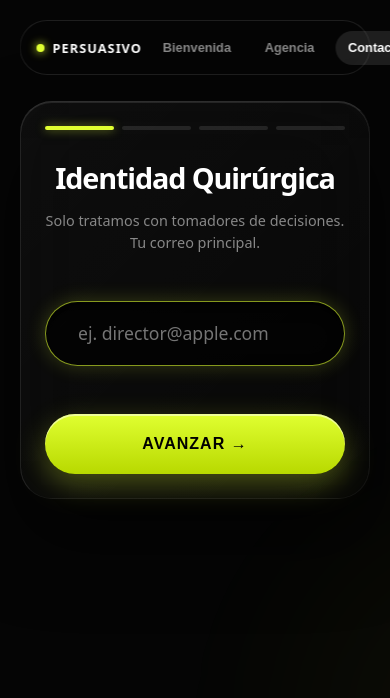
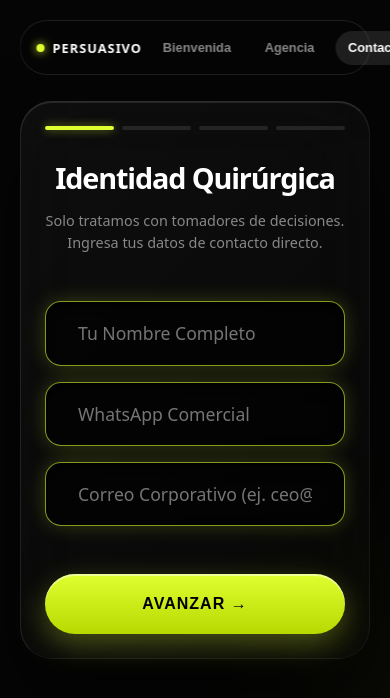
Before and after one commit to Persuasivo-AGS-cpu/Persuasivo.mx, a React (Vite) app: page /contacto in a window 390 px wide. Shown: the top 698 px of the page. Built offline with nearby package versions, Linux system fonts and the light colour scheme.

Commit message:
feat: added Name and Phone fields to contact flow step 1

```diff
--- a/src/components/Views/ContactFlow.jsx
+++ b/src/components/Views/ContactFlow.jsx
@@ -11,7 +11,7 @@ const supabase = createClient(supabaseUrl, supabaseKey);
 
 export default function ContactFlow({ setView }) {
   const [step, setStep] = useState(1);
-  const [formData, setFormData] = useState({ email: '', url: '', scope: [], budget: '' });
+  const [formData, setFormData] = useState({ name: '', phone: '', email: '', url: '', scope: [], budget: '' });
   const [status, setStatus] = useState('idle'); // idle, loading, success
   const [isFocused, setIsFocused] = useState(false);
 
@@ -30,7 +30,7 @@ export default function ContactFlow({ setView }) {
 
   const handleNext = (e) => {
     e.preventDefault();
-    if (step === 1 && !formData.email) return;
+    if (step === 1 && (!formData.email || !formData.name || !formData.phone)) return;
     if (step === 3 && formData.scope.length === 0) return;
 
     setStep(prev => prev + 1);
@@ -59,6 +59,8 @@ export default function ContactFlow({ setView }) {
             'Accept': 'application/json'
         },
         body: JSON.stringify({
+            Nombre: formData.name,
+            Whatsapp: formData.phone,
             Email: formData.email,
             URL_Empresa: formData.url,
             Vector_Elegido: formData.scope.join(', '),
@@ -72,13 +74,13 @@ export default function ContactFlow({ setView }) {
            title: `${formData.url || formData.email.split('@')[0]} - ${formData.scope.map(s => s === 'meta_ads' ? 'Ads' : s === 'redes' ? 'Social' : s === 'landing' ? 'Landing' : 'Web').join('+')}`,
            column_state: 'Backlog',
            priority: 'Alta',
-           description: `**LEAD ENTRANTE (LANDING PAGE)**\n\n- **Email Principal:** ${formData.email}\n- **URL/Empresa:** ${formData.url || 'N/A'}\n- **Inversión:** ${formData.budget}\n- **Servicios:** ${formData.scope.join(', ')}`
+           description: `**LEAD ENTRANTE (LANDING PAGE)**\n\n- **Nombre:** ${formData.name}\n- **Teléfono:** ${formData.phone}\n- **Email Principal:** ${formData.email}\n- **URL/Empresa:** ${formData.url || 'N/A'}\n- **Inversión:** ${formData.budget}\n- **Servicios:** ${formData.scope.join(', ')}`
         }]);
 
         // Inyectar simultáneamente al INBOX de Aterrizajes (onboarding_queue) para que suene la campana de notificaciones de la UI
         await supabase.from('onboarding_queue').insert([{
-           company_name: formData.url || formData.email.split('@')[0] || 'Lead Web',
-           sales_phone: formData.email,
+           company_name: formData.url || formData.name || formData.email.split('@')[0] || 'Lead Web',
+           sales_phone: formData.phone || formData.email,
            project_type: 'Contacto Express',
            pain_point: `Este prospecto llegó por el formulario rápido. \nPresupuesto asignado: ${formData.budget}`,
            hook: `Servicios solicitados: ${formData.scope.join(', ')}`,
@@ -249,7 +251,7 @@ export default function ContactFlow({ setView }) {
                   {step === 4 && "Filtro de Inversión"}
                 </h1>
                 <p style={{ marginTop: '1rem', color: '#888', fontSize: 'clamp(0.9rem, 3vw, 1.05rem)', lineHeight: 1.5 }}>
-                  {step === 1 && "Solo tratamos con tomadores de decisiones. Tu correo principal."}
+                  {step === 1 && "Solo tratamos con tomadores de decisiones. Ingresa tus datos de contacto directo."}
                   {step === 2 && "Ingresa la URL de tu corporativo (si existe). Si vienes a construir desde cero, sáltate este paso."}
                   {step === 3 && "¿En qué vectores necesitas fuerza operativa bruta? Puedes seleccionar múltiples opciones."}
                   {step === 4 && "Filtro comercial final. Requerimos ubicarnos en un espectro de inversión para ensamblar la propuesta."}
@@ -258,12 +260,26 @@ export default function ContactFlow({ setView }) {
 
               {/* CONTENIDO DEL PASO */}
               {step === 1 && (
-                <motion.div
-                  animate={{ borderColor: isFocused ? 'rgba(224, 255, 49, 0.6)' : 'rgba(255,255,255,0.08)' }}
-                  style={{ position: 'relative', display: 'flex', alignItems: 'center', background: 'rgba(0,0,0,0.6)', borderRadius: '9999px', border: '1px solid', boxShadow: isFocused ? '0 0 20px rgba(224, 255, 49, 0.2), inset 0 5px 15px rgba(0,0,0,0.8)' : 'inset 0 5px 15px rgba(0,0,0,0.8)', transition: 'box-shadow 0.3s ease' }}
-                >
-                  <input type="email" placeholder="ej. director@apple.com" value={formData.email} onChange={(e) => setFormData({...formData, email: e.target.value})} onFocus={() => setIsFocused(true)} onBlur={() => setIsFocused(false)} style={{ width: '100%', background: 'transparent', border: 'none', color: '#fff', fontSize: '1.1rem', padding: '1.2rem 2rem', outline: 'none', fontFamily: 'inherit' }} required autoFocus />
-                </motion.div>
+                <div style={{ display: 'flex', flexDirection: 'column', gap: '1rem' }}>
+                  <motion.div
+                    animate={{ borderColor: isFocused ? 'rgba(224, 255, 49, 0.6)' : 'rgba(255,255,255,0.08)' }}
+                    style={{ position: 'relative', display: 'flex', alignItems: 'center', background: 'rgba(0,0,0,0.6)', borderRadius: '16px', border: '1px solid', boxShadow: isFocused ? '0 0 20px rgba(224, 255, 49, 0.2), inset 0 5px 15px rgba(0,0,0,0.8)' : 'inset 0 5px 15px rgba(0,0,0,0.8)', transition: 'box-shadow 0.3s ease' }}
+                  >
+                    <input type="text" placeholder="Tu Nombre Completo" value={formData.name} onChange={(e) => setFormData({...formData, name: e.target.value})} onFocus={() => setIsFocused(true)} onBlur={() => setIsFocused(false)} style={{ width: '100%', background: 'transparent', border: 'none', color: '#fff', fontSize: '1.1rem', padding: '1.2rem 2rem', outline: 'none', fontFamily: 'inherit' }} required autoFocus />
+                  </motion.div>
+                  <motion.div
+                    animate={{ borderColor: isFocused ? 'rgba(224, 255, 49, 0.6)' : 'rgba(255,255,255,0.08)' }}
+                    style={{ position: 'relative', display: 'flex', alignItems: 'center', background: 'rgba(0,0,0,0.6)', borderRadius: '16px', border: '1px solid', boxShadow: isFocused ? '0 0 20px rgba(224, 255, 49, 0.2), inset 0 5px 15px rgba(0,0,0,0.8)' : 'inset 0 5px 15px rgba(0,0,0,0.8)', transition: 'box-shadow 0.3s ease' }}
+                  >
+                    <input type="tel" placeholder="WhatsApp Comercial" value={formData.phone} onChange={(e) => setFormData({...formData, phone: e.target.value})} onFocus={() => setIsFocused(true)} onBlur={() => setIsFocused(false)} style={{ width: '100%', background: 'transparent', border: 'none', color: '#fff', fontSize: '1.1rem', padding: '1.2rem 2rem', outline: 'none', fontFamily: 'inherit' }} required />
+                  </motion.div>
+                  <motion.div
+                    animate={{ borderColor: isFocused ? 'rgba(224, 255, 49, 0.6)' : 'rgba(255,255,255,0.08)' }}
+                    style={{ position: 'relative', display: 'flex', alignItems: 'center', background: 'rgba(0,0,0,0.6)', borderRadius: '16px', border: '1px solid', boxShadow: isFocused ? '0 0 20px rgba(224, 255, 49, 0.2), inset 0 5px 15px rgba(0,0,0,0.8)' : 'inset 0 5px 15px rgba(0,0,0,0.8)', transition: 'box-shadow 0.3s ease' }}
+                  >
+                    <input type="email" placeholder="Correo Corporativo (ej. ceo@apple.com)" value={formData.email} onChange={(e) => setFormData({...formData, email: e.target.value})} onFocus={() => setIsFocused(true)} onBlur={() => setIsFocused(false)} style={{ width: '100%', background: 'transparent', border: 'none', color: '#fff', fontSize: '1.1rem', padding: '1.2rem 2rem', outline: 'none', fontFamily: 'inherit' }} required />
+                  </motion.div>
+                </div>
               )}
 
               {step === 2 && (
```
